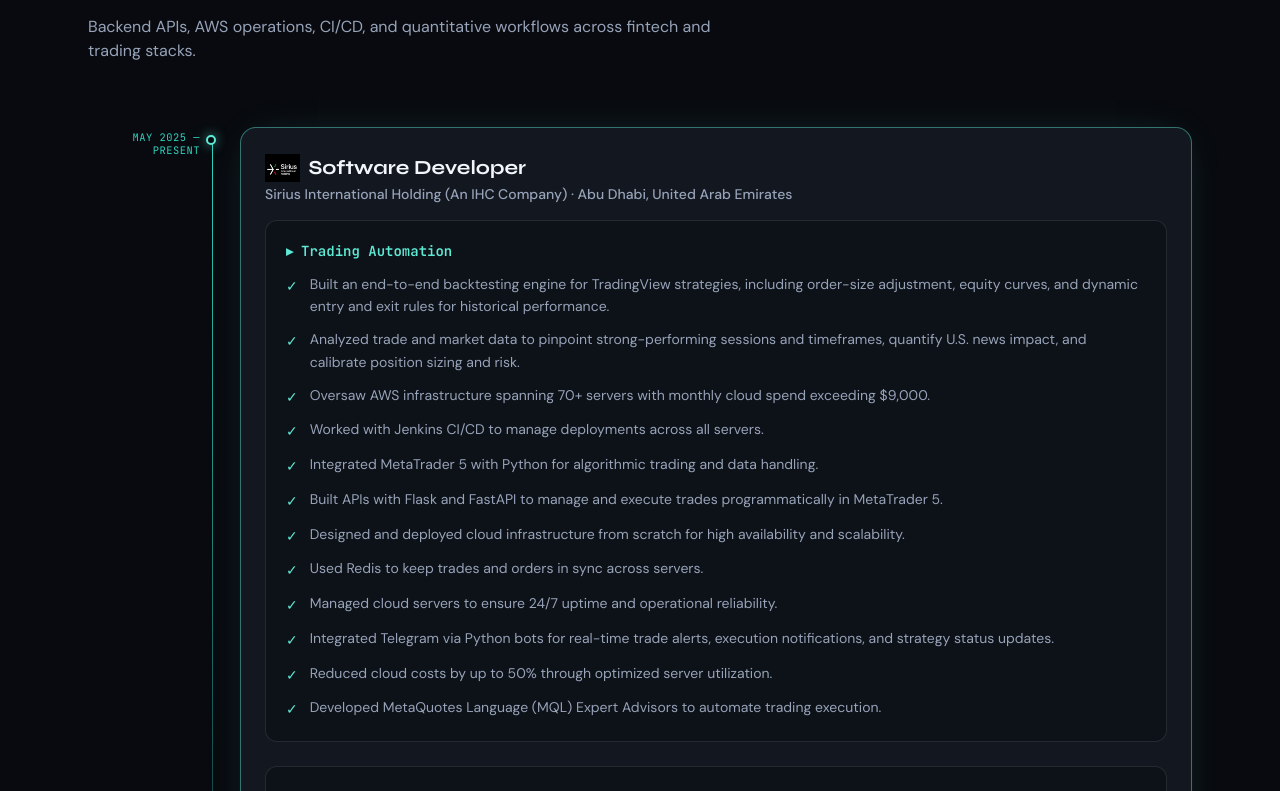
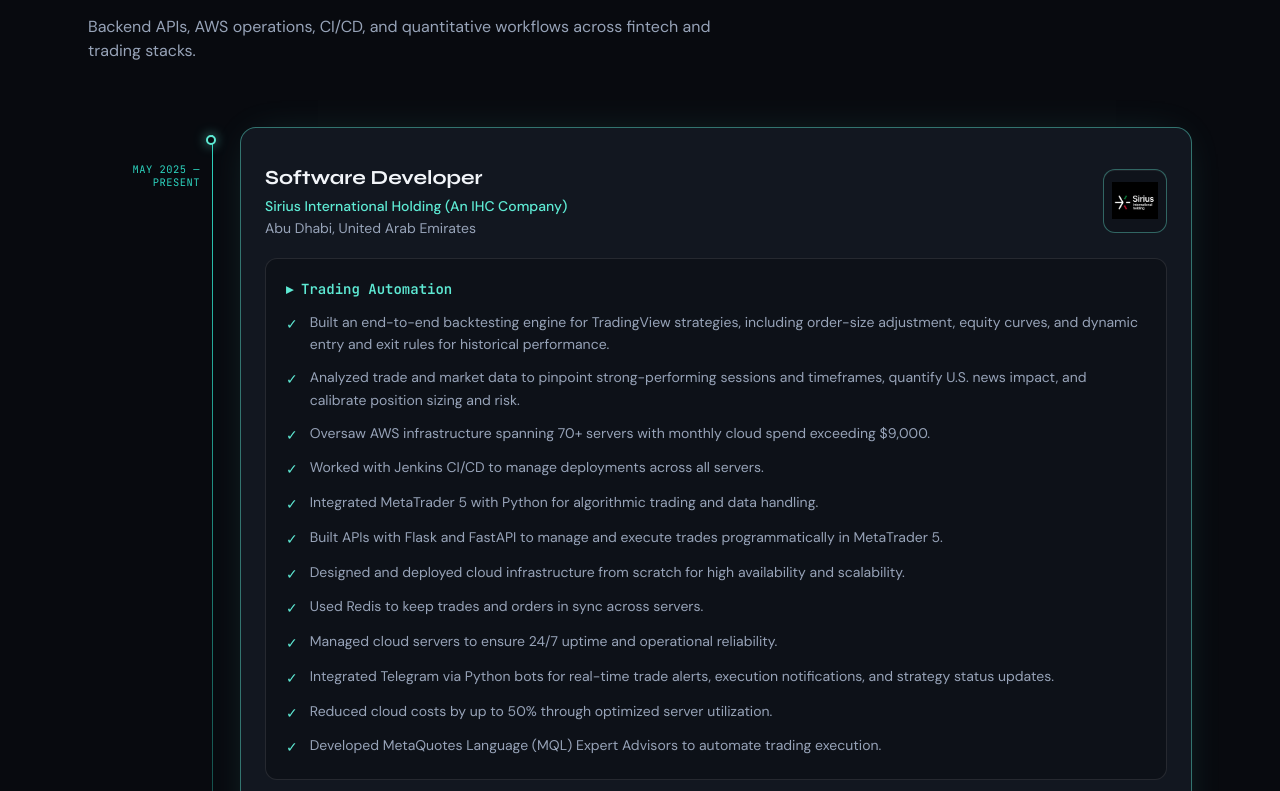
Before and after one commit to Khushbusaifi012/Next.js-Portfolio, a Next.js app in the folder site/: page / in a window 1280 px wide. Shown: the part 1989-2780 px from the top of the page. Built offline with nearby package versions, Linux system fonts and the light colour scheme; no server answers.

Commit message:
Fix right-align logo in experience section

```diff
--- a/site/src/components/ExperienceSection.tsx
+++ b/site/src/components/ExperienceSection.tsx
@@ -9,32 +9,42 @@ function TimelineCard({ job }: { job: ExperienceItem }) {
       <div className="absolute left-[-5px] top-2 hidden h-2.5 w-2.5 rounded-full border-2 border-[var(--accent)] bg-[var(--bg)] shadow-[0_0_12px_color-mix(in_oklab,var(--accent)_65%,transparent)] sm:block md:left-[7.4rem]" />
 
       <div className="md:ml-[9.5rem]">
-        <div className="rounded-2xl border border-[color-mix(in_oklab,var(--accent-dim)_42%,var(--border))] bg-[color-mix(in_oklab,var(--elevated)_88%,transparent)] p-5 shadow-[0_0_40px_-16px_color-mix(in_oklab,var(--accent)_22%,transparent)] transition-[border-color,box-shadow] sm:p-6 group-hover:border-[color-mix(in_oklab,var(--accent-dim)_58%,var(--border))] group-hover:shadow-[0_0_48px_-14px_color-mix(in_oklab,var(--accent)_28%,transparent)]">
-          <div className="mb-4 flex flex-col gap-2 sm:flex-row sm:items-baseline sm:justify-between md:block md:space-y-1">
-            <div>
-              <h3 className="flex flex-wrap items-center gap-2 font-[family-name:var(--font-display)] text-lg font-bold text-[var(--text)] sm:text-xl">
+        <div className="rounded-2xl border border-[color-mix(in_oklab,var(--accent-dim)_42%,var(--border))] bg-[color-mix(in_oklab,var(--elevated)_88%,transparent)] p-5 pt-7 pb-6 shadow-[0_0_40px_-16px_color-mix(in_oklab,var(--accent)_22%,transparent)] transition-[border-color,box-shadow] sm:p-6 sm:pt-9 sm:pb-7 group-hover:border-[color-mix(in_oklab,var(--accent-dim)_58%,var(--border))] group-hover:shadow-[0_0_48px_-14px_color-mix(in_oklab,var(--accent)_28%,transparent)]">
+          <div className="mb-5">
+            <div className="flex items-center gap-4 sm:gap-5">
+              <div className="min-w-0 flex-1">
+                <h3 className="font-[family-name:var(--font-display)] text-lg font-bold text-[var(--text)] sm:text-xl">
+                  {job.role}
+                </h3>
+                <p className="mt-1 text-sm font-medium text-[var(--accent)]">{job.company}</p>
+                <p className="mt-0.5 text-sm text-[var(--muted)]">{job.location}</p>
+                <p className="mt-2 font-[family-name:var(--font-mono)] text-xs uppercase tracking-wider text-[var(--accent-dim)] md:hidden">
+                  {job.start} — {job.end}
+                </p>
+              </div>
               {job.logoSrc ? (
-                  <span className="relative inline-flex h-7 max-h-8 shrink-0 items-center sm:h-8">
+                <div
+                  className="relative h-[3.75rem] w-[3.75rem] shrink-0 overflow-hidden rounded-xl border border-[color-mix(in_oklab,var(--accent-dim)_35%,var(--border))] bg-[color-mix(in_oklab,var(--bg)_40%,var(--elevated))] shadow-[inset_0_1px_0_color-mix(in_oklab,var(--text)_06%,transparent)] sm:h-16 sm:w-16"
+                >
                   <Image
                     src={job.logoSrc}
                     alt={`${job.company} logo`}
-                      width={140}
-                      height={38}
-                      className="h-6 w-auto max-h-7 max-w-[8.25rem] object-contain object-left sm:h-7 sm:max-h-8 sm:max-w-[9.5rem]"
+                    width={64}
+                    height={64}
+                    className="h-full w-full object-contain object-center p-1.5 sm:p-2"
                   />
-                  </span>
+                </div>
               ) : (
-                  <span className="select-none text-2xl leading-none" aria-hidden title="Role">
+                <div
+                  className="flex h-[3.75rem] w-[3.75rem] shrink-0 items-center justify-center rounded-xl border border-[color-mix(in_oklab,var(--accent-dim)_35%,var(--border))] bg-[color-mix(in_oklab,var(--bg)_40%,var(--elevated))] text-2xl leading-none sm:h-16 sm:w-16"
+                  aria-hidden
+                  title="Role"
+                >
                   {job.emoji}
-                  </span>
+                </div>
               )}
-                <span>{job.role}</span>
-              </h3>
-              <p className="text-sm font-medium text-[var(--muted)]">
-                {job.company} · {job.location}
-              </p>
             </div>
-            <p className="font-[family-name:var(--font-mono)] text-xs uppercase tracking-wider text-[var(--accent-dim)] md:absolute md:left-0 md:top-1 md:w-28 md:text-right md:text-[0.65rem]">
+            <p className="pointer-events-none hidden font-[family-name:var(--font-mono)] text-xs uppercase tracking-wider text-[var(--accent-dim)] md:absolute md:left-0 md:top-9 md:block md:w-28 md:text-right md:text-[0.65rem]">
               {job.start} — {job.end}
             </p>
           </div>
```
Lines whose indentation alone changed are shown as unchanged.
